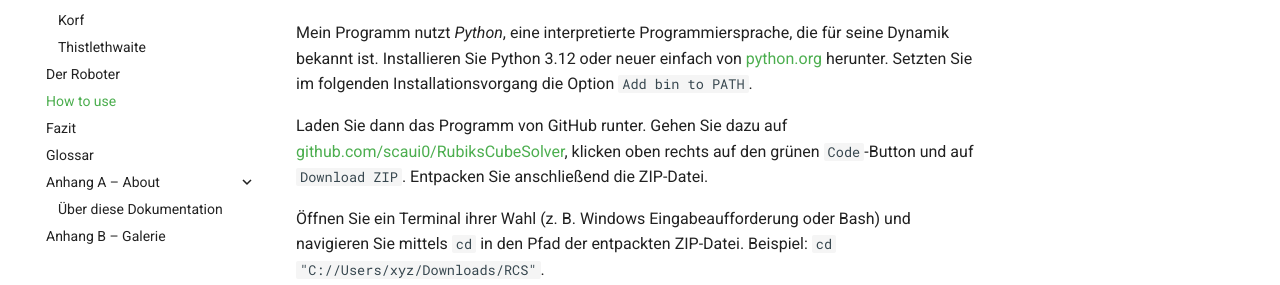
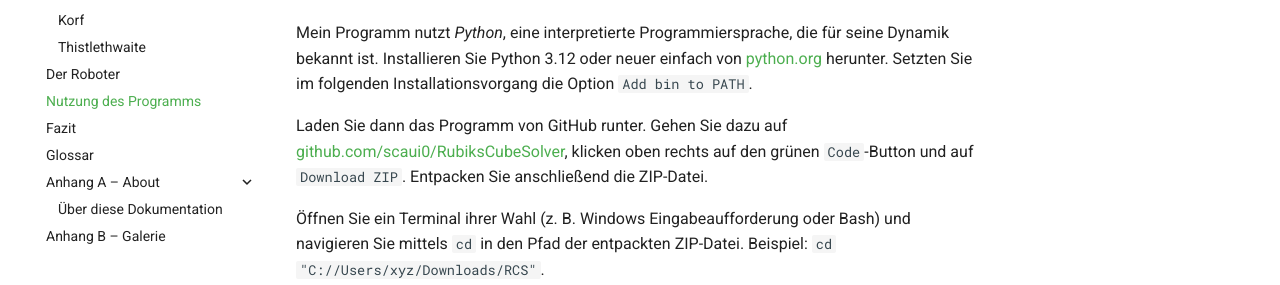
Before and after one commit to scaui0/scaui0.github.io, an MkDocs documentation site: the page built from docs/using_the_program.md, in a window 1280 px wide. Shown: the part 360-645 px from the top of the page. Built offline with MkDocs 1.6.1 and Material for MkDocs 9.7.7, drawn with Linux system fonts in a browser that asks for light colours; plug-ins that fetch from the network failed and are left out.

Commit message:
Rename `how_to_use.md`

```diff
--- a/mkdocs.yml
+++ b/mkdocs.yml
@@ -142,7 +142,7 @@ nav:
       - Korf: solver/korf.md
       - Thistlethwaite: solver/thistlethwaite.md
   - Der Roboter: robot.md
-  - How to use: how_to_use.md
+  - Nutzung des Programms: using_the_program.md
   - Fazit: conclusion.md
 
   - Glossar: glossary.md
```
Also changed, not shown: docs/using_the_program.md (renamed from docs/how_to_use.md).
